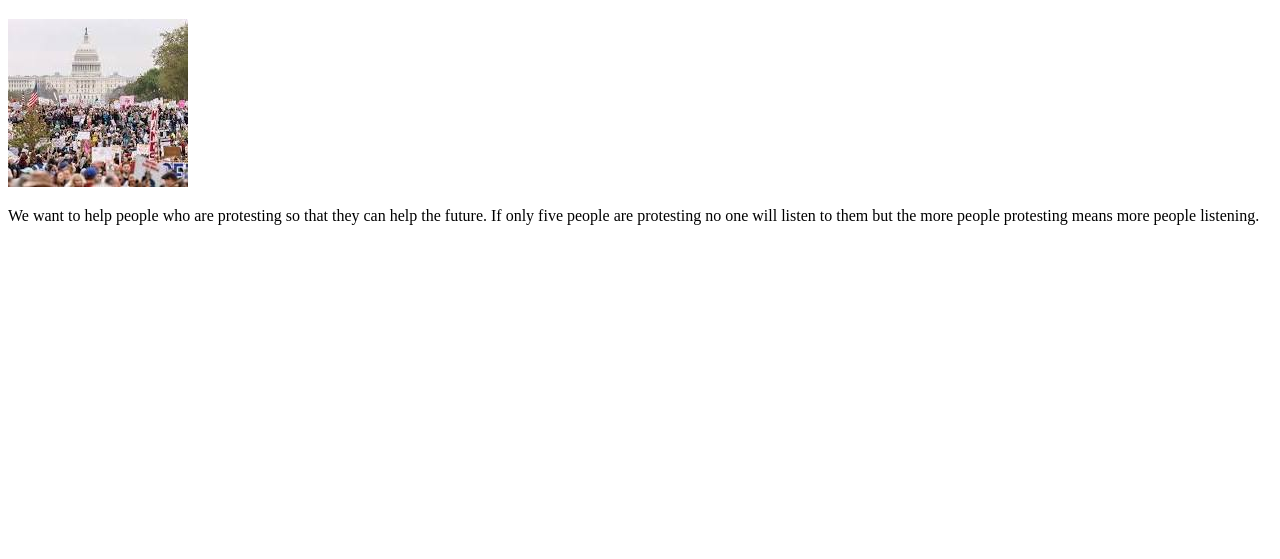
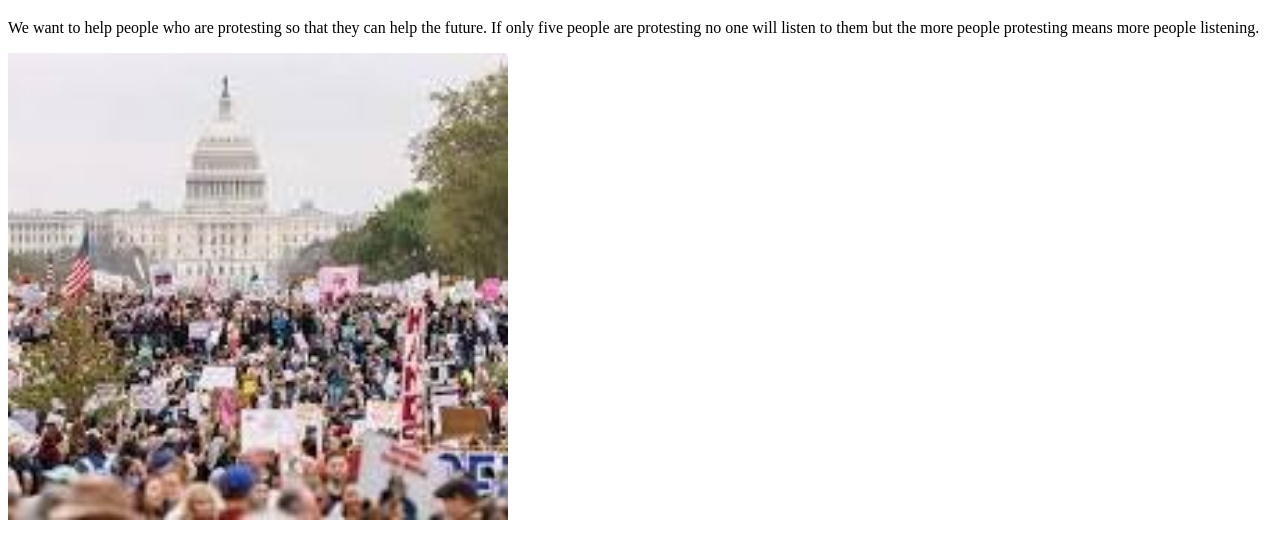
Before and after one commit to horsyboy123/global-issues-today, a plain HTML site: page index.html in a window 1280 px wide. Shown: the part 61-620 px from the top of the page. Drawn offline with Linux system fonts and the light colour scheme.

Commit message:
move img

```diff
--- a/index.html
+++ b/index.html
@@ -7,7 +7,7 @@
 </head>
 <body>
     <h1>People Are Protesting For Your Future!</h1>
-    <img src="download (13).jpeg" alt="Protesting!">
     <p>We want to help people who are protesting so that they can help the future. If only five people are protesting no one will listen to them but the more people protesting means more people listening.</p>
+<img src="download (13).jpeg" alt="Protesting!" width="500">
 </body>
 </html>
```
